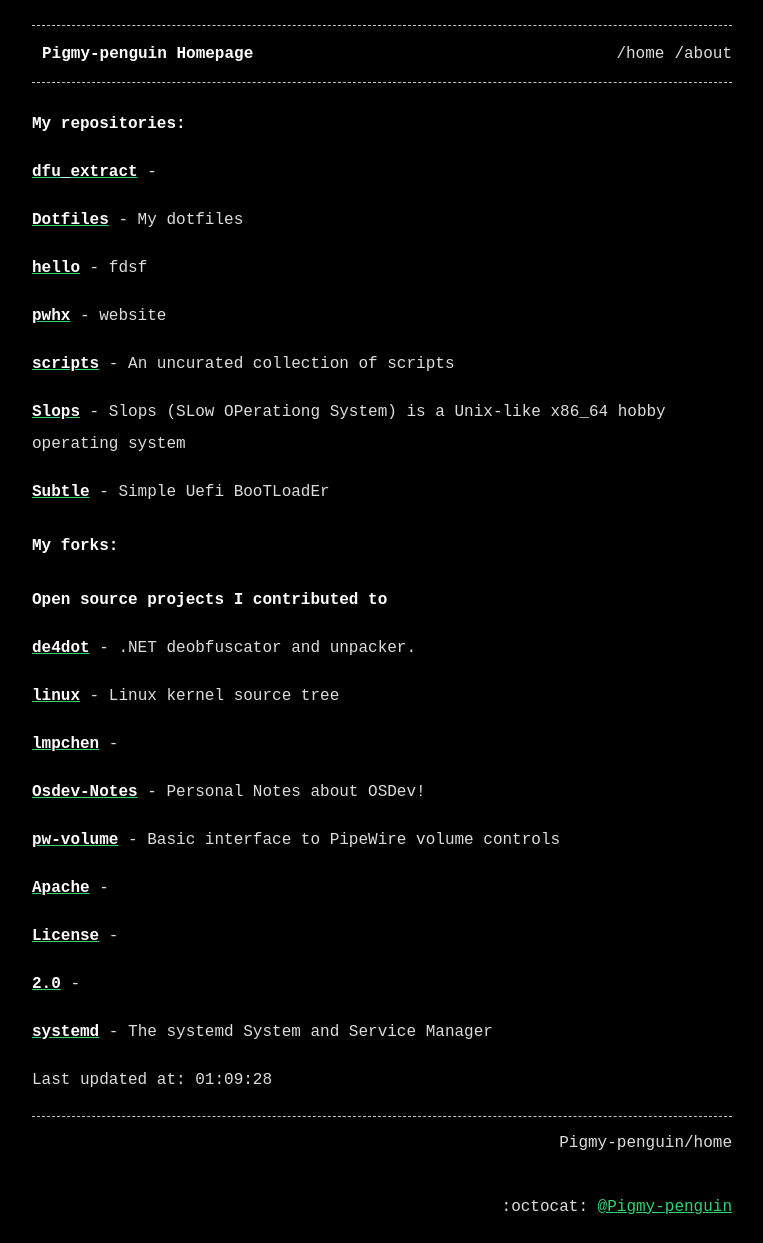
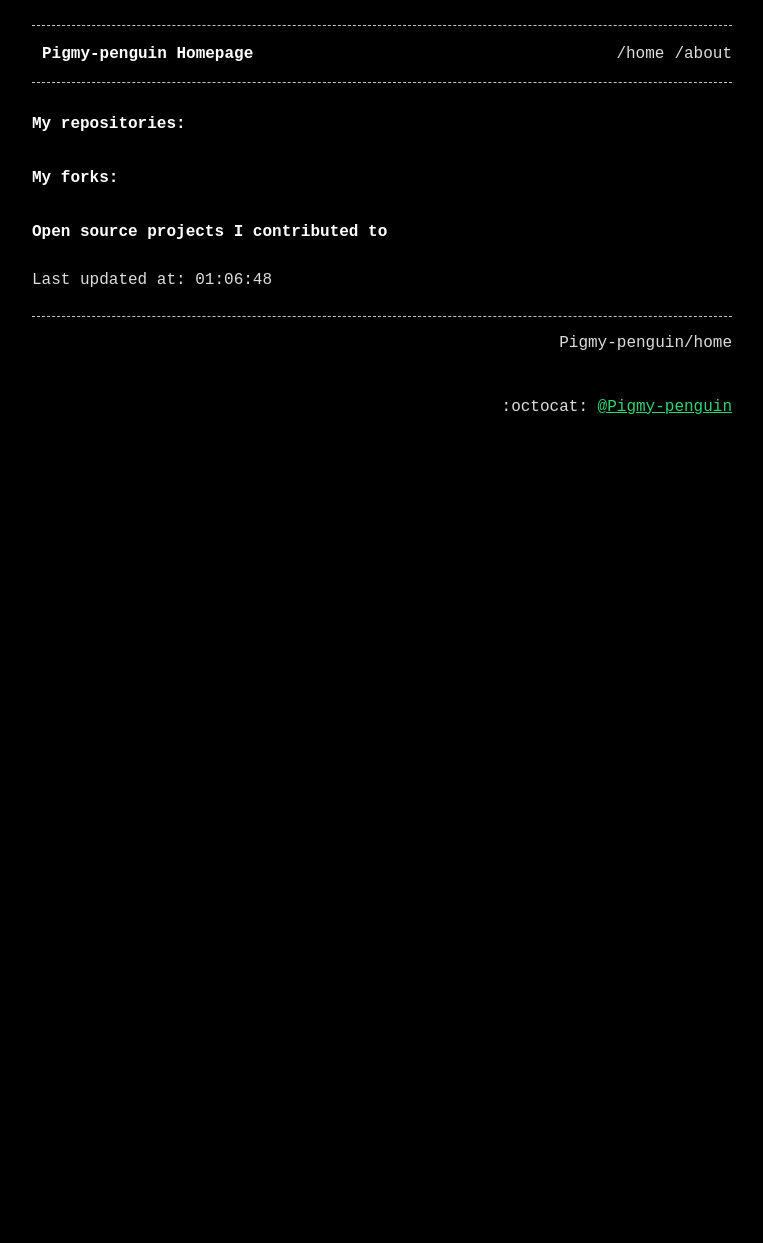
Before and after one commit to Pigmy-penguin/Pigmy-penguin.github.io, a Jekyll site: the page built from index.md, in a window 1280 px wide. Shown: the whole page, without its empty margins (258-1021 px from the left). Built offline with Jekyll 4.4.1, drawn with Linux system fonts in a browser that asks for light colours; after the commit the page ends 900 px from its top, so only the background shows below that.

Commit message:
Auto updating the website

```diff
--- a/index.md
+++ b/index.md
@@ -7,40 +7,8 @@ title: Pigmy-penguin Homepage
 
 ## My repositories:
 
-[**dfu_extract**](https://github.com/Pigmy-penguin/dfu_extract) -
-
-[**Dotfiles**](https://github.com/Pigmy-penguin/Dotfiles) - My dotfiles
-
-[**hello**](https://github.com/Pigmy-penguin/hello) - fdsf
-
-[**pwhx**](https://github.com/Pigmy-penguin/pwhx) - website
-
-[**scripts**](https://github.com/Pigmy-penguin/scripts) - An uncurated collection of scripts
-
-[**Slops**](https://github.com/Pigmy-penguin/Slops) - Slops (SLow OPerationg System) is a Unix-like x86_64 hobby operating system
-
-[**Subtle**](https://github.com/Pigmy-penguin/Subtle) - Simple Uefi BooTLoadEr
-
 ## My forks:
 ### Open source projects I contributed to
 
-[**de4dot**](https://github.com/Pigmy-penguin/de4dot) - .NET deobfuscator and unpacker.
 
-[**linux**](https://github.com/Pigmy-penguin/linux) - Linux kernel source tree
-
-[**lmpchen**](https://github.com/Pigmy-penguin/lmpchen) -
-
-[**Osdev-Notes**](https://github.com/Pigmy-penguin/Osdev-Notes) - Personal Notes about OSDev!
-
-[**pw-volume**](https://github.com/Pigmy-penguin/pw-volume) - Basic interface to PipeWire volume controls
-
-[**Apache**](https://github.com/Pigmy-penguin/Apache) -
-
-[**License**](https://github.com/Pigmy-penguin/License) -
-
-[**2.0**](https://github.com/Pigmy-penguin/2.0) -
-
-[**systemd**](https://github.com/Pigmy-penguin/systemd) - The systemd System and Service Manager
-
-
-Last updated at: 01:09:28
+Last updated at: 01:06:48
```
Also changed, not shown: 2 other files.
